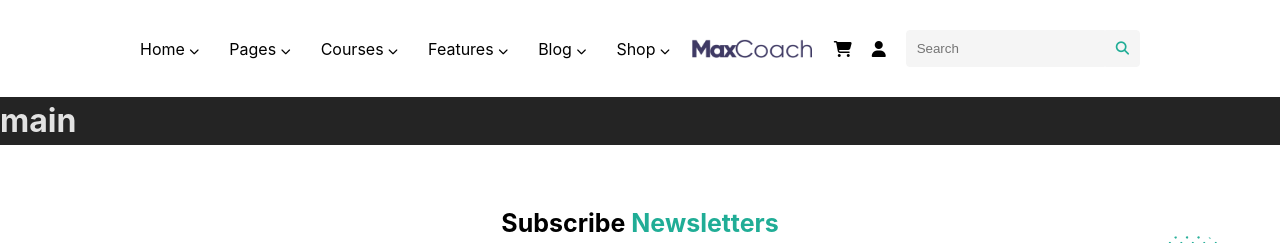
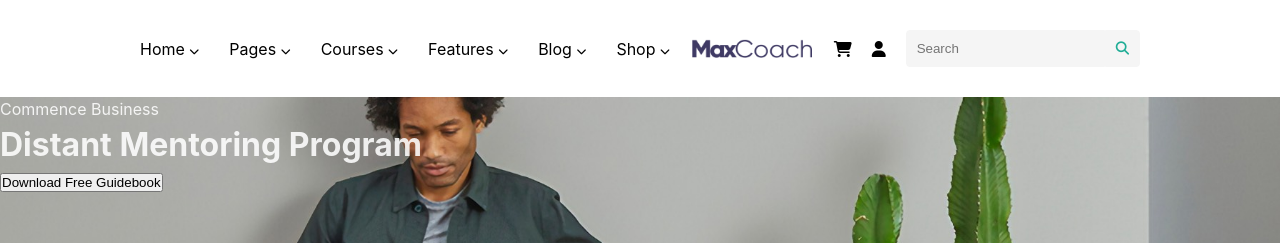
Before and after one commit to ALANOMAM/proj-html-vuejs, a Vue app: page / in a window 1280 px wide. Shown: the top 243 px of the page. Built offline with nearby package versions, Linux system fonts and the light colour scheme.

Commit message:
impostato seconda parte della header

```diff
--- a/src/components/Footer.vue
+++ b/src/components/Footer.vue
@@ -66,6 +66,7 @@ b
 
 <style lang="scss" scoped>
 
+/*top footer inizio*/
 .top-footer{
 
     background-color: white;
@@ -123,8 +124,9 @@ b
         border-bottom-left-radius: 0;
     }
 }
+/*top footer fine*/
 
-
+/*bottom footer inizio*/
 .bottom-footer{
     background-color: rgba(23, 22, 33, 1);
     padding: 30px;
@@ -174,4 +176,5 @@ b
 }
 
 }
+/*bottom footer fine*/
 </style>
--- a/src/components/Header.vue
+++ b/src/components/Header.vue
@@ -15,6 +15,8 @@ export default{
 
 <template>
     <header>
+      <!--top header start-->
+     <div class="top-header">
    <div class="nav">
     <!--lista opzioni generata tramite props-->
     <ul>
@@ -34,6 +36,18 @@ export default{
    </div>
 
    </div>
+   </div>
+   <!--top header end-->
+
+   <!--bottom header start-->
+   <div class="bottom-header">
+   <span>Commence Business</span>
+   <h1>Distant Mentoring Program</h1>
+   <button>Download Free Guidebook</button>
+   </div>
+   <!--bottom header end-->
+
+
 </header>
 </template>
 
@@ -41,14 +55,22 @@ export default{
 
 
 header{
+    height: 500px;
+    background-image: url("../../public/images/home-3-hero-bg.jpg");
+    background-position: center;
+    background-size: cover;
+}
+
+.top-header{
+   /* border: 1px solid blue;*/
     background-color: white;
     padding-top: 30px;
     padding-bottom: 30px;
 }
 
-
+/*nav start*/
 .nav{
-
+    /*border:1px solid red;*/
     max-width: 1000px;
     margin-left: auto;
     margin-right: auto;
@@ -108,4 +130,8 @@ header{
     }
 
 }
+/*nav end*/
+
+
+
 </style>
```
